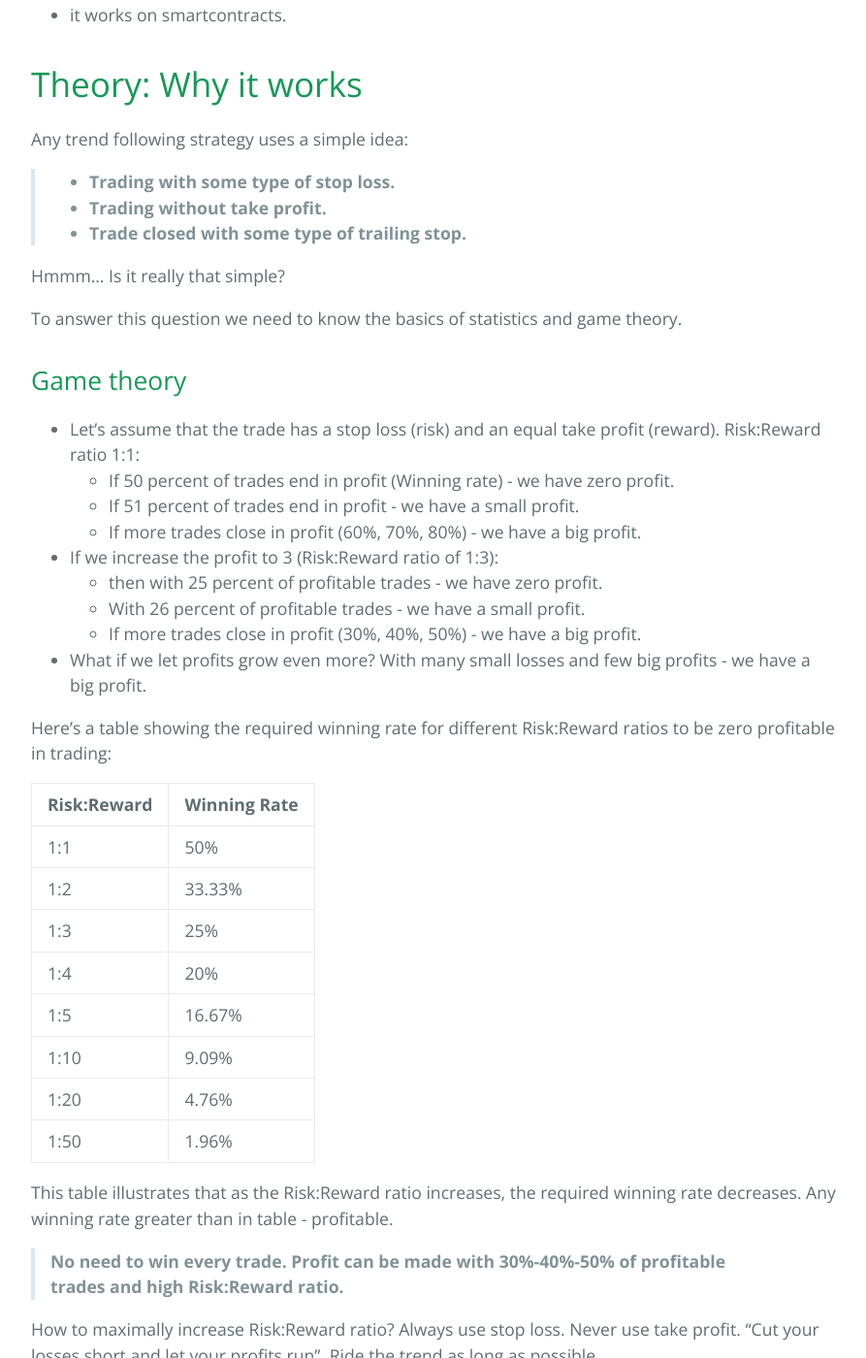
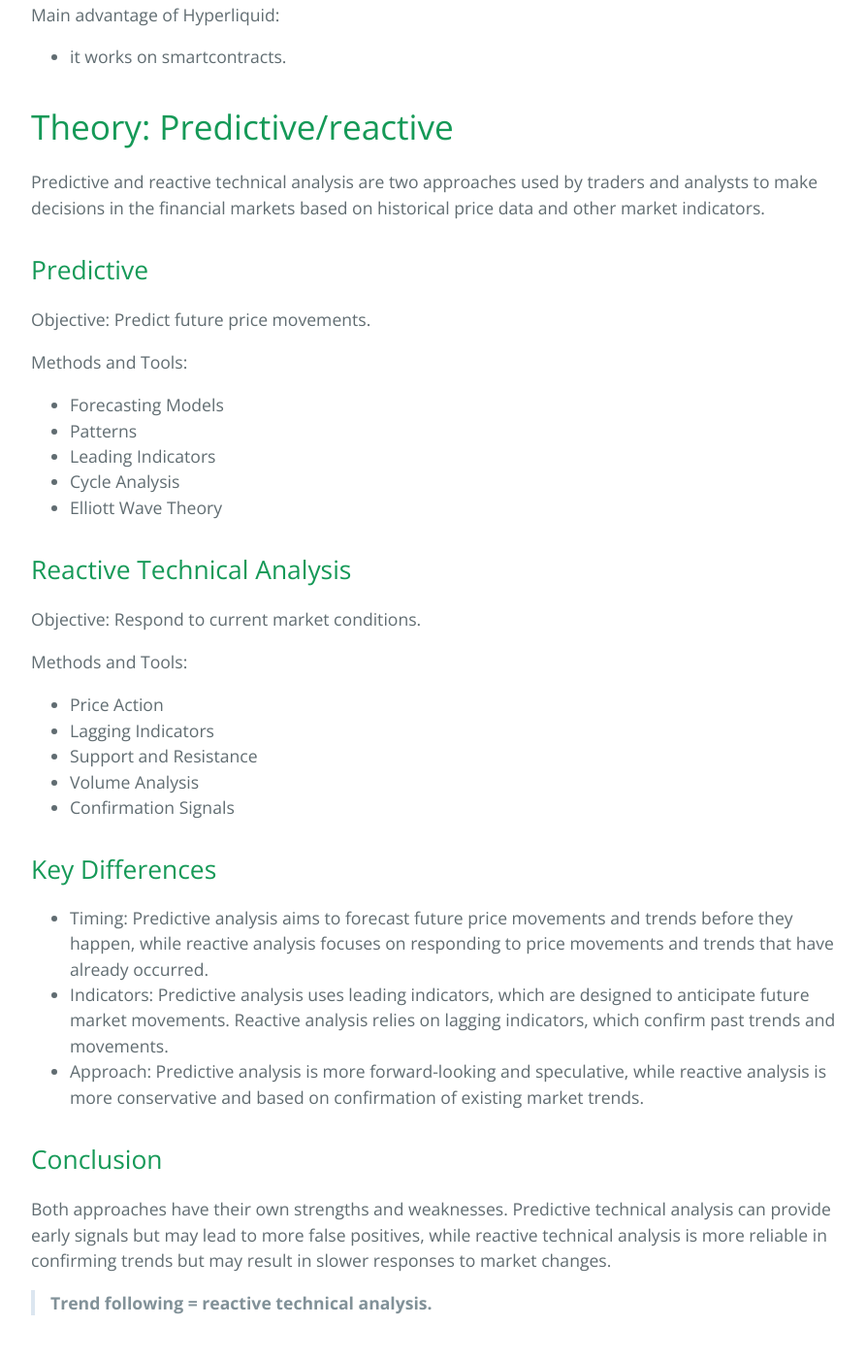
Before and after one commit to sergeyen7/sergeyen7.github.io, a Jekyll site: the page built from index.md, in a window 1280 px wide and 1400 px high, scrolled down 7624 px. Shown: the whole window at 97% size, without its empty margins (192-1085 px from the left). Built offline with Jekyll 4.4.1, drawn with Linux system fonts in a browser that asks for light colours; nearby versions of some CDN libraries; some of the changed text lies outside the part shown.

Commit message:
Update index.md

```diff
--- a/index.md
+++ b/index.md
@@ -17,6 +17,8 @@ description: Do trend following strategy works in crypto?
 * [Description of script](#description-of-script)
 
 * [Description of Hyperliquid](#description-of-hyperliquid)
+
+* [Theory: Predictive/Reactive](#theory-predictive-reactive)
 
 * [Theory: Why it works](#theory-why-it-works)
 
@@ -227,6 +229,44 @@ Disadvantages of Hyperliquid:
 Main advantage of Hyperliquid:
 * it works on smartcontracts.
 
+# Theory: Predictive/reactive
+
+Predictive and reactive technical analysis are two approaches used by traders and analysts to make decisions in the financial markets based on historical price data and other market indicators.
+
+## Predictive
+
+Objective: Predict future price movements.
+
+Methods and Tools:
+- Forecasting Models
+- Patterns
+- Leading Indicators
+- Cycle Analysis
+- Elliott Wave Theory
+
+## Reactive Technical Analysis
+
+Objective: Respond to current market conditions.
+
+Methods and Tools:
+- Price Action
+- Lagging Indicators
+- Support and Resistance
+- Volume Analysis
+- Confirmation Signals
+
+## Key Differences
+
+- Timing: Predictive analysis aims to forecast future price movements and trends before they happen, while reactive analysis focuses on responding to price movements and trends that have already occurred.
+- Indicators: Predictive analysis uses leading indicators, which are designed to anticipate future market movements. Reactive analysis relies on lagging indicators, which confirm past trends and movements.
+- Approach: Predictive analysis is more forward-looking and speculative, while reactive analysis is more conservative and based on confirmation of existing market trends.
+
+## Conclusion
+
+Both approaches have their own strengths and weaknesses. Predictive technical analysis can provide early signals but may lead to more false positives, while reactive technical analysis is more reliable in confirming trends but may result in slower responses to market changes.
+
+> **Trend following = reactive technical analysis.**
+
 # Theory: Why it works
 
 Any trend following strategy uses a simple idea:
```
